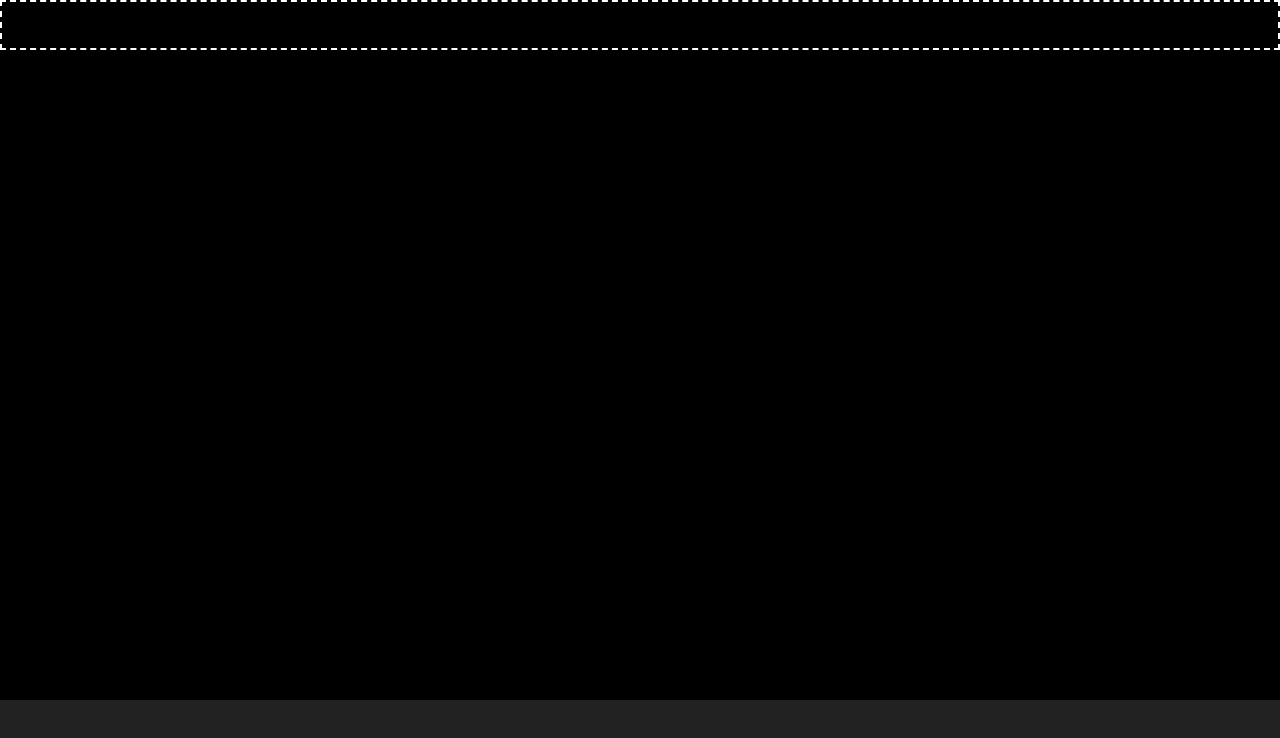
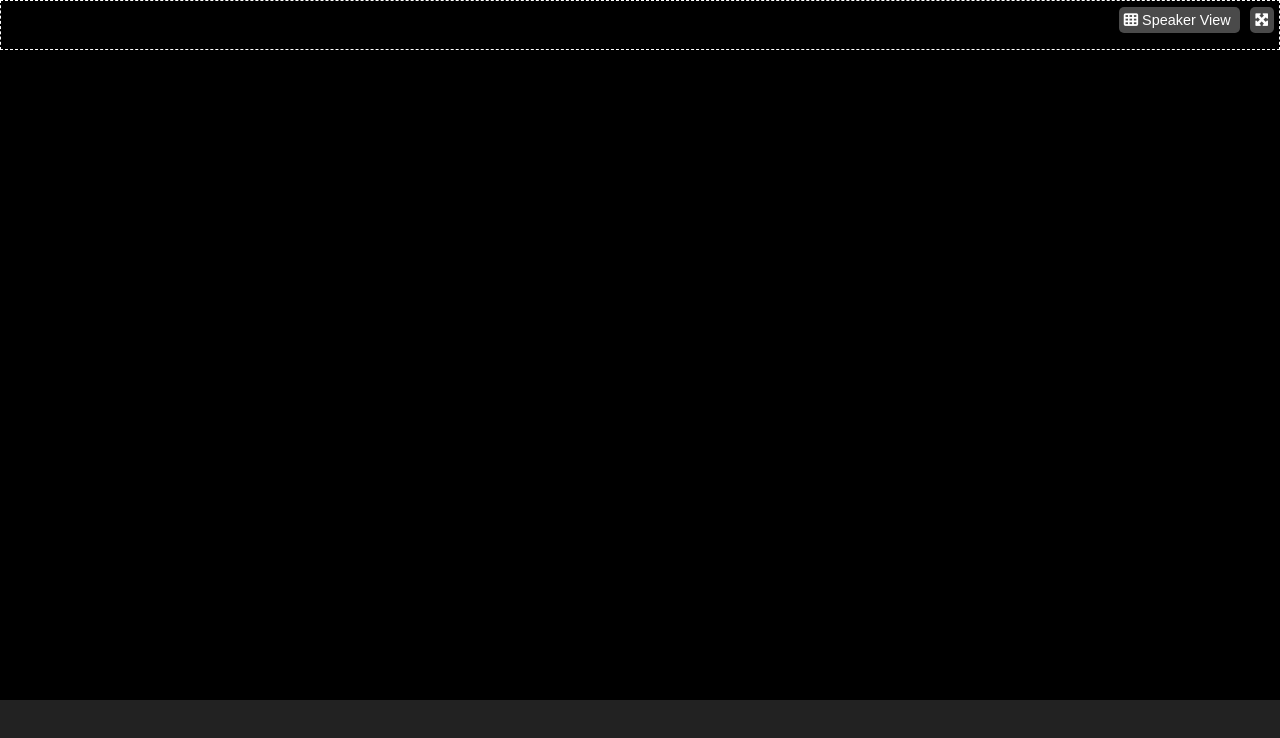
Before and after one commit to AndreaRomano02/html-css-zoom, a plain HTML site: page index.html in a window 1280 px wide. Drawn offline with Linux system fonts and the light colour scheme.

Commit message:
Complete the header

```diff
--- a/css/style.css
+++ b/css/style.css
@@ -8,6 +8,7 @@
 /* General */
 body{
   font-family: sans-serif;
+  color: #fff;
 }
 
 .container{
@@ -15,11 +16,27 @@ body{
   margin: 0 auto;
 }
 
+a{
+  text-decoration: none;
+}
+
 /*! Header */
 header{
   background-color: #000;
   height: 50px;
-  border: 2px dashed white;
+  text-align: right;
+  padding-top: 10px;
+
+  border: 1px dashed white;
+}
+
+.header-content a{
+  background-color: #4A4A4A;
+  font-size: 0.9rem;
+  color: #fff;
+  padding: 5px;
+  border-radius: 5px;
+  margin: 0 5px;
 }
 
 /*! Main */
@@ -30,6 +47,7 @@ main{
   overflow: auto;
 }
 
+/*! Footer */
 footer{
   background-color: #222222;
   height: 100px;
--- a/index.html
+++ b/index.html
@@ -6,13 +6,22 @@
   <meta http-equiv="X-UA-Compatible" content="IE=edge">
   <meta name="viewport" content="width=device-width, initial-scale=1.0">
   <link rel="stylesheet" href="css/style.css">
+  <link rel="stylesheet" href="https://cdnjs.cloudflare.com/ajax/libs/font-awesome/6.4.0/css/all.min.css"
+    integrity="sha512-iecdLmaskl7CVkqkXNQ/ZH/XLlvWZOJyj7Yy7tcenmpD1ypASozpmT/E0iPtmFIB46ZmdtAc9eNBvH0H/ZpiBw=="
+    crossorigin="anonymous" referrerpolicy="no-referrer" />
   <title>Zoom</title>
 </head>
 
 <body>
 </body>
 <header>
-
+  <div class="header-content">
+    <a href="#">
+      <i class="fa-solid fa-table-cells"></i>
+      <span>Speaker View</span>
+    </a>
+    <a href="#"><i class="fa-solid fa-maximize"></i></a>
+  </div>
 </header>
 
 <main>
```
